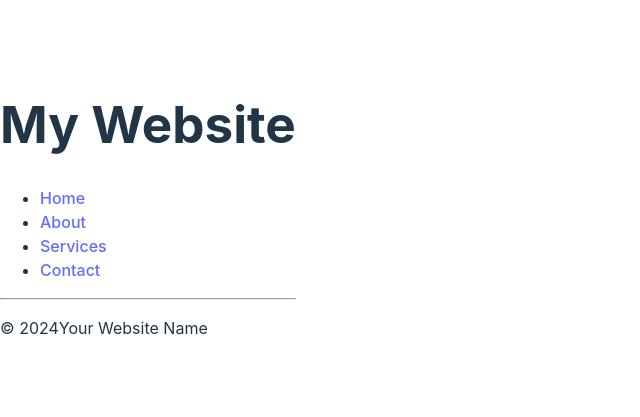
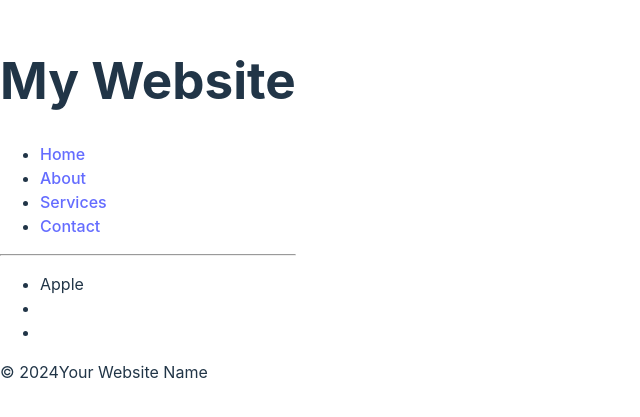
Before and after one commit to B-o-r-g-e/first-react-course, a React (Vite) app in the folder firts-react-course/: page / in a window 1280 px wide. Shown: the part 191-608 px from the top of the page, without its empty margins (0-640 px from the left). Built offline with nearby package versions, Linux system fonts and the light colour scheme.

Commit message:
added gitignore

```diff
--- a/firts-react-course/src/App.jsx
+++ b/firts-react-course/src/App.jsx
@@ -1,10 +1,12 @@
 import Header from "./Header.jsx";
 import Footer from "./Footer.jsx";
+import Food from "./Food.jsx";
 
 function App() {
     return (
         <>
             <Header/>
+            <Food/>
             <Footer/>
         </>
     );
```
Also changed, not shown: firts-react-course/src/Food.jsx (renamed from firts-react-course/src/food.jsx).
